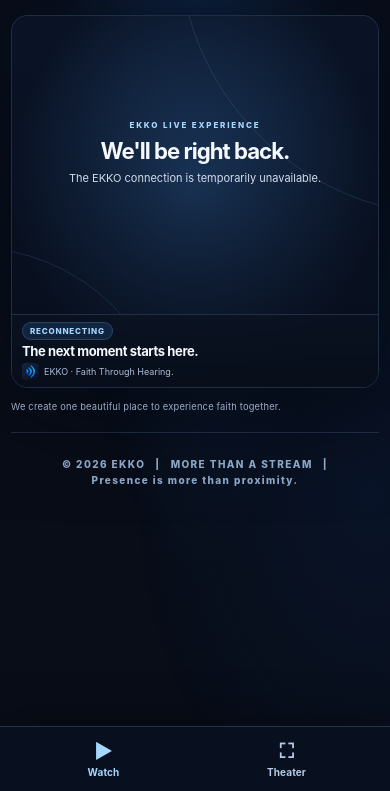
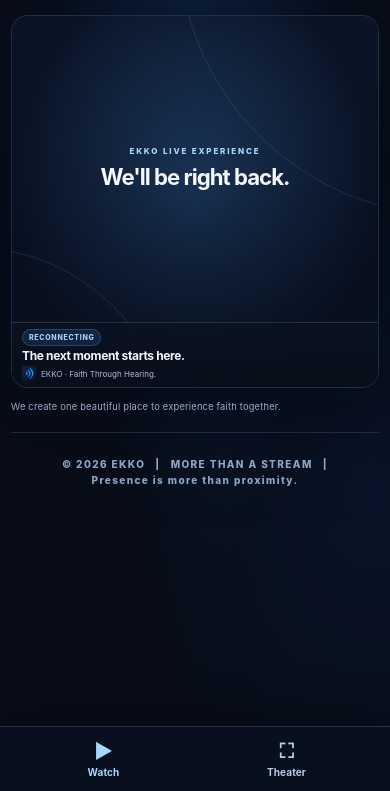
Before and after one commit to KitechRW/ekko, a website: page apps/web/index.html in a window 390 px wide. Shown: the part 53-844 px from the top of the page. Drawn offline with Linux system fonts and the light colour scheme; no server answers.

Commit message:
Keep 16:9 event card compact across screens

```diff
--- a/apps/web/immersive.css
+++ b/apps/web/immersive.css
@@ -8,6 +8,7 @@
    browser chrome. The iframe fits this area without cropping the video. */
 .viewer-body .video-stage{width:min(100%,calc(177.7778svh - 213.333px));aspect-ratio:16/9;max-height:calc(100svh - 120px);margin-inline:auto}
 .viewer-body .poster-image{object-position:center 40%}
+.viewer-body:not(.cinema-mode) .poster-center{transform:translateY(-30px)}
 .viewer-body .player-host iframe{width:100%;height:100%}
 .viewer-body .experience-frame{box-shadow:0 22px 96px rgba(0,0,0,.54),0 0 110px rgba(25,92,176,.11)}
 .viewer-body .broadcast-bar{background:linear-gradient(180deg,rgba(11,19,34,.72),rgba(8,14,26,.96));backdrop-filter:blur(14px);-webkit-backdrop-filter:blur(14px)}
@@ -101,8 +102,14 @@ body:not(.cinema-mode) .theater-exit,body:not(.cinema-mode) .cinema-caption{disp
 
 /* One quiet, inline share action to the right of the approved event.
    No YouTube exit link or redundant mobile-dock share control. */
-.viewer-body .broadcast-bar{position:absolute;z-index:5;left:0;right:0;bottom:0;flex-direction:row;align-items:center;gap:12px;padding:18px 25px;border-top:1px solid rgba(164,198,242,.18)}
+.viewer-body .broadcast-bar{position:absolute;z-index:5;left:0;right:0;bottom:0;flex-direction:row;align-items:center;gap:12px;padding:9px 20px;border-top:1px solid rgba(164,198,242,.18)}
 .viewer-body .broadcast-details{flex:1;min-width:0}
+.viewer-body .broadcast-details h1{font-size:18px;line-height:1.2;margin:4px 0}
+.viewer-body .broadcast-state{gap:8px}
+.viewer-body .status-chip{padding:5px 9px;font-size:9px}
+.viewer-body .event-clock{font-size:10px}
+.viewer-body .church-line{font-size:10px}
+.viewer-body .church-avatar{width:20px;height:20px}
 .viewer-body .broadcast-actions{flex:0 0 auto;display:flex;align-items:center;gap:7px;flex-wrap:nowrap}
 .viewer-body .broadcast-icon-button{width:46px;height:46px;min-width:46px;min-height:46px;display:inline-grid;place-items:center;padding:0;border-radius:13px;border:1px solid rgba(147,185,245,.18);background:rgba(54,91,139,.17);color:#c7e3ff;cursor:pointer;transition:background .18s,border-color .18s,transform .18s;touch-action:manipulation}
 .viewer-body .broadcast-icon-button svg{width:20px;height:20px;display:block}
@@ -111,16 +118,17 @@ body:not(.cinema-mode) .theater-exit,body:not(.cinema-mode) .cinema-caption{disp
 .viewer-body .broadcast-icon-button.share-icon-button{border-color:rgba(106,173,249,.3);background:rgba(50,115,197,.20);color:#a9d8ff}
 @media(max-width:700px){
  .viewer-body .video-stage{height:clamp(300px,44svh,390px);max-height:calc(100svh - 150px - env(safe-area-inset-top) - env(safe-area-inset-bottom));aspect-ratio:auto}
- .viewer-body .poster-center{transform:translateY(-48px)}
-  .viewer-body .broadcast-bar{flex-direction:row;align-items:flex-start;padding:7px 10px calc(7px + env(safe-area-inset-bottom));gap:6px}
+ .viewer-body .poster-center{transform:translateY(-40px)}
+ .viewer-body .poster-center p{display:none}
+ .viewer-body .broadcast-bar{flex-direction:row;align-items:flex-start;padding:6px 10px calc(6px + env(safe-area-inset-bottom));gap:6px}
  .viewer-body .broadcast-actions{width:auto;flex:none;gap:0;align-self:center}
  .viewer-body .broadcast-actions #theater-button{display:none}
-  .viewer-body .broadcast-details h1{display:-webkit-box;-webkit-box-orient:vertical;-webkit-line-clamp:2;overflow:hidden;overflow-wrap:anywhere;font-size:13px;line-height:1.2;margin:4px 0}
-  .viewer-body .broadcast-state{gap:6px}
-  .viewer-body .status-chip{padding:3px 7px;font-size:8px}
-  .viewer-body .event-clock{font-size:9px}
-  .viewer-body .church-line{font-size:9px;gap:5px}
-  .viewer-body .church-avatar{width:17px;height:17px}
+ .viewer-body .broadcast-details h1{display:-webkit-box;-webkit-box-orient:vertical;-webkit-line-clamp:2;overflow:hidden;overflow-wrap:anywhere;font-size:12px;line-height:1.2;margin:3px 0}
+ .viewer-body .broadcast-state{gap:5px}
+ .viewer-body .status-chip{padding:3px 6px;font-size:7px}
+ .viewer-body .event-clock{font-size:8px}
+ .viewer-body .church-line{font-size:8px;gap:4px}
+ .viewer-body .church-avatar{width:15px;height:15px}
  .viewer-body .broadcast-icon-button{width:44px;height:44px;min-height:44px;min-width:44px}
 }
 @media(max-width:360px){
```
